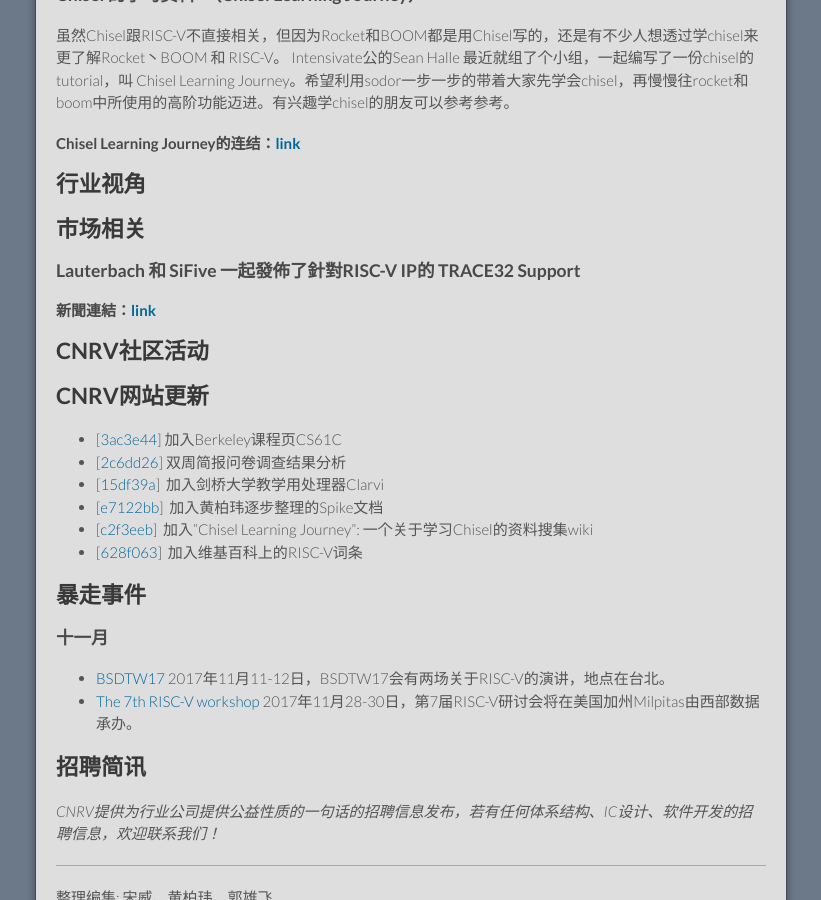
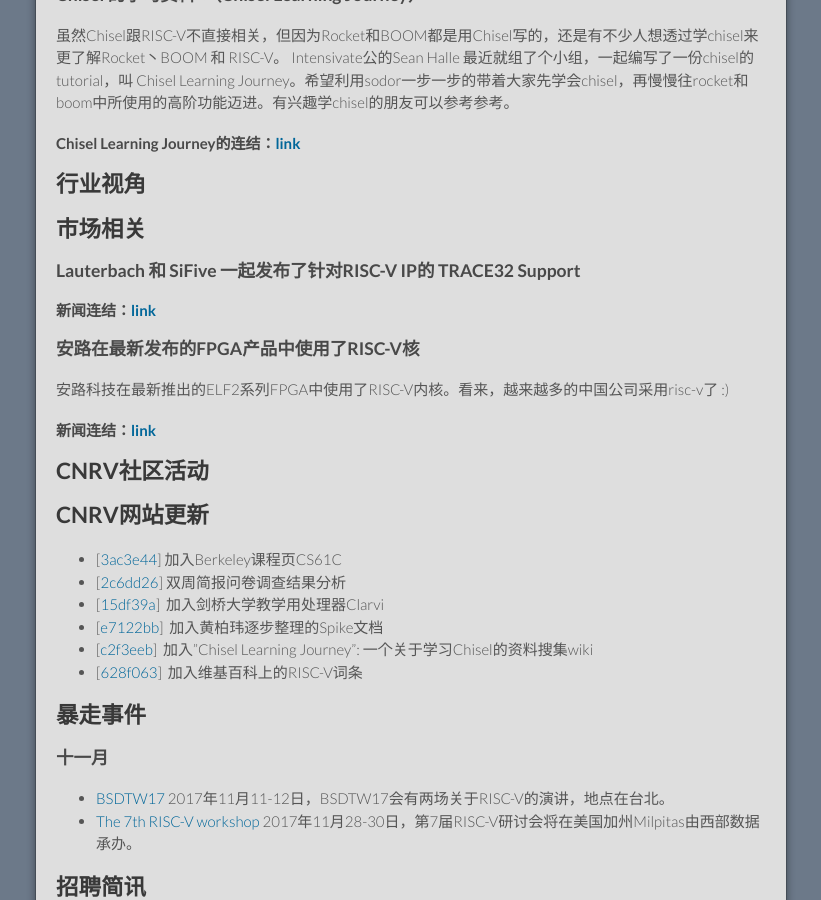
Before and after one commit to cnrv/home, a Jekyll site: the page built from bi-week-rpts/2017-10-26.md, in a window 1280 px wide and 900 px high, scrolled down 3494 px. Shown: the whole window, without its empty margins (229-1050 px from the left). Built offline with Jekyll 4.4.1, drawn with Linux system fonts in a browser that asks for light colours; Markdown is read by kramdown in place of the engine named in the settings; comment, search, counter and statistics services are not loaded; our own code applies the rules of GitHub Pages for plain Markdown files.

Commit message:
加入安路使用RISC-V的資訊。

```diff
--- a/bi-week-rpts/2017-10-26.md
+++ b/bi-week-rpts/2017-10-26.md
@@ -131,8 +131,15 @@
 
 ## 市场相关
 
-### Lauterbach 和 SiFive 一起發佈了針對RISC-V IP的 TRACE32 Support
-#### 新聞連結：[link](https://www.prnewswire.com/news-releases/lauterbach-and-sifive-bring-trace32-support-for-high-performance-risc-v-cores-300542055.html)
+### Lauterbach 和 SiFive 一起发布了针对RISC-V IP的 TRACE32 Support
+
+#### 新闻连结：[link](https://www.prnewswire.com/news-releases/lauterbach-and-sifive-bring-trace32-support-for-high-performance-risc-v-cores-300542055.html)
+
+### 安路在最新发布的FPGA产品中使用了RISC-V核
+
+安路科技在最新推出的ELF2系列FPGA中使用了RISC-V内核。看来，越来越多的中国公司采用risc-v了 :)
+
+#### 新闻连结：[link](http://www.eefocus.com/fpga/m/394768)
 
 ## CNRV社区活动
 
```
